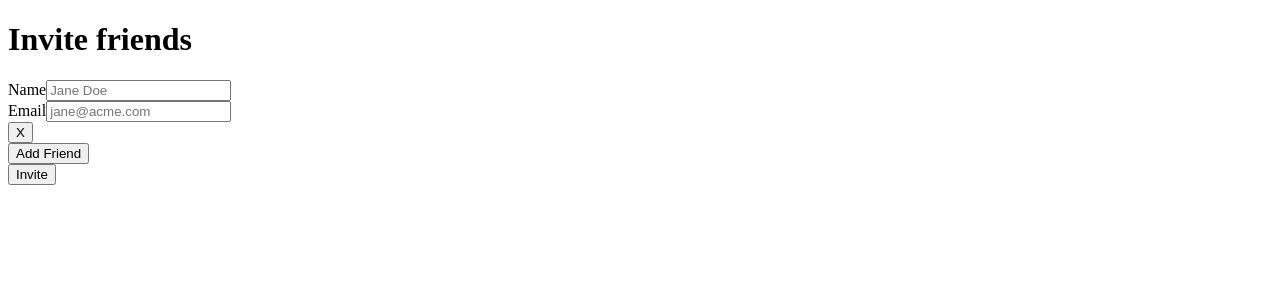
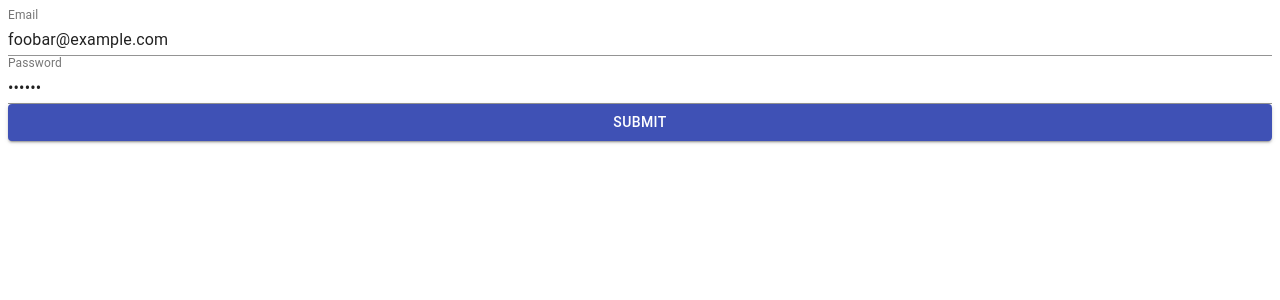
Before and after one commit to bunyaminmrcn/formik-examples, a React (Create React App) app: page / in a window 1280 px wide. Shown: the top 300 px of the page. Built offline with nearby package versions, Linux system fonts and the light colour scheme; the HTML template or start-up script is replaced by a standard one.

Commit message:
add material ui

```diff
--- a/package.json
+++ b/package.json
@@ -6,6 +6,7 @@
     "@testing-library/jest-dom": "^5.17.0",
     "@testing-library/react": "^13.4.0",
     "@testing-library/user-event": "^13.5.0",
+    "@material-ui/core": "4.11.0",
     "formik": "^2.4.5",
     "react": "^18.2.0",
     "react-dom": "^18.2.0",
--- a/src/App.js
+++ b/src/App.js
@@ -4,12 +4,13 @@
 //import RadioGroup from  './examples/radio-group';
 //import DependentFields from  './examples/dependent-fields';
 //import InstantFeedback from  './examples/instant-feedback';
-import ArrayFields from  './examples/array-fields';
+//import ArrayFields from  './examples/array-fields';
+import MaterialUi from  './examples/material-ui';
 
 function App() {
   return (
     <div className="App">
-      <ArrayFields />
+      <MaterialUi />
     </div>
   );
 }
--- /dev/null
+++ b/src/examples/material-ui.js
@@ -0,0 +1,64 @@
+import React from 'react';
+import { useFormik } from 'formik';
+import * as yup from 'yup';
+import Button from '@material-ui/core/Button';
+import TextField from '@material-ui/core/TextField';
+
+const validationSchema = yup.object({
+  email: yup
+    .string('Enter your email')
+    .email('Enter a valid email')
+    .required('Email is required'),
+  password: yup
+    .string('Enter your password')
+    .min(8, 'Password should be of minimum 8 characters length')
+    .required('Password is required'),
+});
+
+const WithMaterialUI = () => {
+  const formik = useFormik({
+    initialValues: {
+      email: 'foobar@example.com',
+      password: 'foobar',
+    },
+    validationSchema: validationSchema,
+    onSubmit: (values) => {
+      alert(JSON.stringify(values, null, 2));
+    },
+  });
+
+  return (
+    <div>
+      <form onSubmit={formik.handleSubmit}>
+        <TextField
+          fullWidth
+          id="email"
+          name="email"
+          label="Email"
+          value={formik.values.email}
+          onChange={formik.handleChange}
+          onBlur={formik.handleBlur}
+          error={formik.touched.email && Boolean(formik.errors.email)}
+          helperText={formik.touched.email && formik.errors.email}
+        />
+        <TextField
+          fullWidth
+          id="password"
+          name="password"
+          label="Password"
+          type="password"
+          value={formik.values.password}
+          onChange={formik.handleChange}
+          onBlur={formik.handleBlur}
+          error={formik.touched.password && Boolean(formik.errors.password)}
+          helperText={formik.touched.password && formik.errors.password}
+        />
+        <Button color="primary" variant="contained" fullWidth type="submit">
+          Submit
+        </Button>
+      </form>
+    </div>
+  );
+};
+
+export default WithMaterialUI;
```
